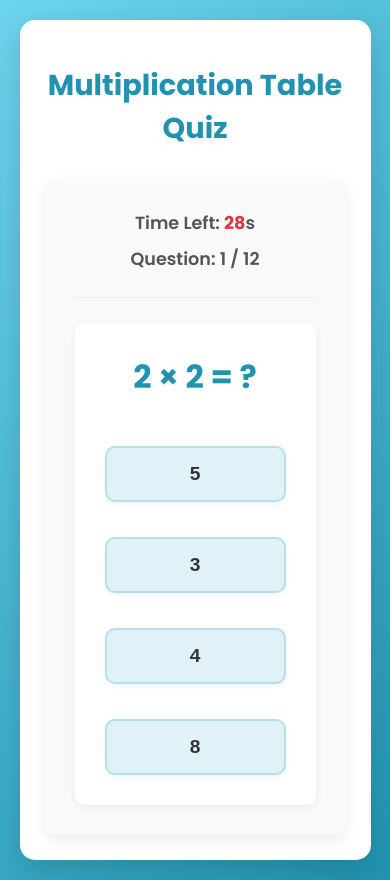
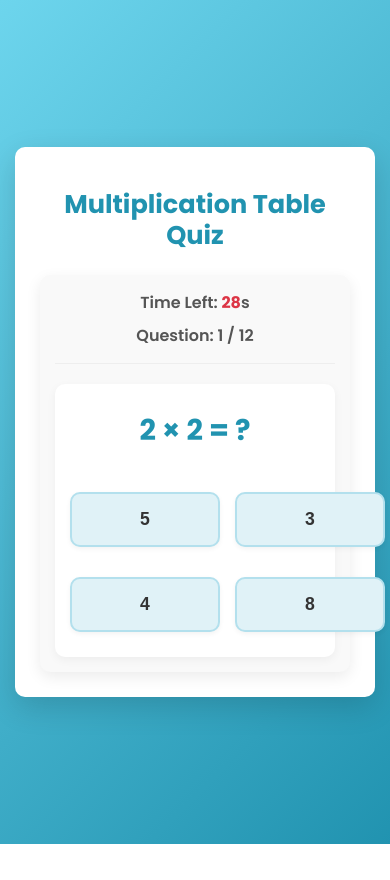
Before and after one commit to michaeltom1/multiplication_app, a plain HTML site: page index.html in a window 390 px wide. Both pictures are taken after a click on the button "Start Quiz". After the commit the page ends 844 px from the top, so only its background shows below. Drawn offline with Linux system fonts and the light colour scheme.

Commit message:
responsiveness

```diff
--- a/script.js
+++ b/script.js
@@ -1,18 +1,18 @@
-if ("serviceWorker" in navigator) {
-  window.addEventListener("load", () => {
-    navigator.serviceWorker
-      .register("/sw.js")
-      .then((registration) => {
-        console.log(
-          "Service Worker registered with scope:",
-          registration.scope
-        );
-      })
-      .catch((error) => {
-        console.error("Service Worker registration failed:", error);
-      });
-  });
-}
+// if ("serviceWorker" in navigator) {
+//   window.addEventListener("load", () => {
+//     navigator.serviceWorker
+//       .register("/sw.js")
+//       .then((registration) => {
+//         console.log(
+//           "Service Worker registered with scope:",
+//           registration.scope
+//         );
+//       })
+//       .catch((error) => {
+//         console.error("Service Worker registration failed:", error);
+//       });
+//   });
+// }
 document.addEventListener("DOMContentLoaded", () => {
   // Get DOM elements
   const tableSelect = document.getElementById("tableSelect");
--- a/style.css
+++ b/style.css
@@ -1,18 +1,16 @@
 /* Basic Reset & Font */
 body {
-  font-family: "Poppins", sans-serif; /* Using Poppins for a modern look */
+    font-family: 'Poppins', sans-serif; /* Using Poppins for a modern look */
     margin: 0;
     display: flex;
     justify-content: center;
     align-items: center;
-  min-height: 100vh;
-  background: linear-gradient(
-    135deg,
-    #6dd5ed,
-    #2193b0
-  ); /* Soft gradient background */
+    min-height: 100vh; /* Full viewport height */
+    background: linear-gradient(135deg, #6dd5ed, #2193b0); /* Soft gradient background */
     color: #333;
-  overflow-y: auto; /* Allow scrolling if content is too tall */
+    overflow-x: hidden; /* Prevent horizontal scroll on smaller screens */
+    padding: 20px; /* Padding around the entire app */
+    box-sizing: border-box; /* Include padding in element's total width and height */
 }
 
 /* Main Container */
@@ -22,10 +20,10 @@ body {
     border-radius: 15px;
     box-shadow: 0 10px 30px rgba(0, 0, 0, 0.15); /* More pronounced shadow */
     text-align: center;
-  width: 90%;
-  max-width: 600px; /* Increased max-width for better layout */
-  margin: 20px auto; /* Add vertical margin for better spacing */
-  box-sizing: border-box; /* Include padding in width calculation */
+    width: 100%; /* Take full width minus padding on smaller screens */
+    max-width: 600px; /* Increased max-width for better layout on larger screens */
+    margin: 0 auto; /* Center horizontally */
+    box-sizing: border-box;
 }
 
 h1 {
@@ -33,6 +31,7 @@ h1 {
     margin-bottom: 30px;
     font-weight: 700;
     font-size: 2.2em;
+    line-height: 1.2; /* Better readability */
 }
 
 /* Settings Panel */
@@ -41,14 +40,22 @@ h1 {
     padding: 25px;
     border-radius: 10px;
     margin-bottom: 30px;
-  box-shadow: inset 0 1px 3px rgba(0, 0, 0, 0.05); /* Subtle inner shadow */
+    box-shadow: inset 0 1px 3px rgba(0,0,0,0.05); /* Subtle inner shadow */
+
+    /* Flexbox for settings groups */
+    display: flex;
+    flex-wrap: wrap; /* Allow items to wrap to the next line */
+    justify-content: center; /* Center items when they wrap */
+    gap: 20px; /* Space between setting groups */
 }
 
 .setting-group {
     display: flex;
     flex-direction: column; /* Stack label and input */
     align-items: center;
-  margin-bottom: 20px;
+    /* Removed margin-bottom here, using gap on parent instead */
+    flex: 1 1 auto; /* Allow groups to grow and shrink */
+    min-width: 250px; /* Minimum width before wrapping */
 }
 
 .setting-group label {
@@ -58,19 +65,18 @@ h1 {
     font-size: 1.1em;
 }
 
-select,
-input[type="number"] {
-  width: 80%; /* Make inputs wider */
+select, input[type="number"] {
+    width: 100%; /* Take full width of its parent (.setting-group) */
     padding: 12px 15px;
     border: 1px solid #ced4da;
     border-radius: 8px;
     font-size: 1em;
-  outline: none; /* Remove default focus outline */
+    outline: none;
     transition: border-color 0.3s ease, box-shadow 0.3s ease;
+    box-sizing: border-box; /* Include padding in width calculation */
 }
 
-select:focus,
-input[type="number"]:focus {
+select:focus, input[type="number"]:focus {
     border-color: #6dd5ed;
     box-shadow: 0 0 0 3px rgba(109, 213, 237, 0.3);
 }
@@ -86,24 +92,28 @@ button {
     font-size: 1.1em;
     font-weight: 600;
     transition: background-color 0.3s ease, transform 0.2s ease;
-  margin-top: 15px;
+    margin-top: 20px; /* More space above button */
     box-shadow: 0 4px 10px rgba(40, 167, 69, 0.2);
+    width: auto; /* Allow button to size naturally */
+    min-width: 150px; /* Ensure a decent size */
 }
 
 button:hover {
     background-color: #218838;
-  transform: translateY(-2px); /* Slight lift effect */
+    transform: translateY(-2px);
     box-shadow: 0 6px 15px rgba(40, 167, 69, 0.3);
 }
 
 #restartButton {
     background-color: #007bff; /* Blue for restart */
     box-shadow: 0 4px 10px rgba(0, 123, 255, 0.2);
+    margin-top: 30px; /* More space above restart button */
 }
 #restartButton:hover {
     background-color: #0056b3;
     box-shadow: 0 6px 15px rgba(0, 123, 255, 0.3);
 }
+
 
 /* Quiz Area */
 .quiz-area {
@@ -114,21 +124,26 @@ button:hover {
 }
 
 .quiz-header {
-  /* New wrapper for header elements */
     display: flex;
     justify-content: space-between;
     align-items: center;
     margin-bottom: 25px;
     padding-bottom: 15px;
     border-bottom: 1px solid #eee;
+    flex-wrap: wrap; /* Allow header elements to wrap */
+    gap: 10px; /* Space between header items when wrapped */
 }
 
-.timer-display,
-.question-count {
+.timer-display, .question-count {
     font-size: 1.2em;
     font-weight: 600;
     color: #555;
+    flex: 1 1 auto; /* Allow items to grow/shrink in header */
+    min-width: 150px; /* Ensure they don't get too small */
 }
+
+.timer-display { text-align: left; }
+.question-count { text-align: right; }
 
 .timer-display span {
     color: #dc3545; /* Red for timer */
@@ -141,11 +156,10 @@ button:hover {
 }
 
 .question-card {
-  /* Wrapper for question and options */
     background-color: #ffffff;
     padding: 30px;
     border-radius: 10px;
-  box-shadow: 0 3px 10px rgba(0, 0, 0, 0.05);
+    box-shadow: 0 3px 10px rgba(0,0,0,0.05);
 }
 
 .question {
@@ -153,13 +167,15 @@ button:hover {
     margin-bottom: 30px;
     color: #2193b0;
     font-weight: 700;
+    word-break: break-word; /* Prevent long equations from overflowing */
 }
 
+/* Default options layout (desktop: 2x2) */
 .options {
     display: grid;
-  grid-template-columns: repeat(2, 1fr);
+    grid-template-columns: repeat(2, 1fr); /* 2 columns */
     gap: 20px; /* Increased gap */
-  margin-bottom: 0; /* No margin below options */
+    margin-bottom: 0;
 }
 
 .option-button {
@@ -173,14 +189,14 @@ button:hover {
     font-weight: 600;
     transition: all 0.2s ease;
     text-align: center;
-  box-shadow: 0 2px 5px rgba(0, 0, 0, 0.05);
+    box-shadow: 0 2px 5px rgba(0,0,0,0.05);
 }
 
 .option-button:hover {
     background-color: #c0e6f2;
     border-color: #6dd5ed;
-  transform: translateY(-3px); /* Lift effect on hover */
-  box-shadow: 0 4px 10px rgba(0, 0, 0, 0.1);
+    transform: translateY(-3px);
+    box-shadow: 0 4px 10px rgba(0,0,0,0.1);
 }
 
 .option-button.correct {
@@ -199,8 +215,8 @@ button:hover {
 
 .option-button:disabled {
     cursor: not-allowed;
-  opacity: 0.8; /* Slightly less opaque */
-  transform: none; /* No lift effect when disabled */
+    opacity: 0.8;
+    transform: none;
     box-shadow: none;
 }
 
@@ -229,53 +245,115 @@ button:hover {
     font-weight: 700;
     color: #333;
 }
-#correctAnswers {
-  color: #28a745;
-}
-#incorrectAnswers {
-  color: #dc3545;
-}
-#timeTaken {
-  color: #007bff;
-}
+#correctAnswers { color: #28a745; }
+#incorrectAnswers { color: #dc3545; }
+#timeTaken { color: #007bff; }
+
 
 .hidden {
     display: none !important;
 }
 
-/* Responsive adjustments */
-@media (max-width: 480px) {
+/* --- Responsive adjustments (Media Queries) --- */
+
+/* For smaller screens (e.g., phones in portrait) */
+@media (max-width: 768px) {
+    body {
+        padding: 15px; /* Reduce overall padding */
+    }
     .container {
+        padding: 25px; /* Reduce container padding */
+        border-radius: 10px; /* Slightly less rounded corners */
+    }
+    h1 {
+        font-size: 1.8em; /* Smaller title */
+        margin-bottom: 25px;
+    }
+
+    /* Settings Panel adjustments */
+    .settings-panel {
+        padding: 20px;
+        flex-direction: column; /* Stack setting groups vertically */
+        gap: 15px;
+    }
+    .setting-group {
+        min-width: unset; /* Remove min-width to allow full flexibility */
+        width: 100%; /* Take full width */
+    }
+    button {
+        padding: 10px 20px;
+        font-size: 1em;
+        margin-top: 15px;
+    }
+    #restartButton {
+        margin-top: 25px;
+    }
+
+    /* Quiz Area adjustments */
+    .quiz-area {
         padding: 25px;
     }
-  h1 {
+    .quiz-header {
+        flex-direction: column; /* Stack timer and question count */
+        align-items: stretch; /* Stretch to fill width */
+        text-align: center;
+        gap: 8px; /* Reduce gap */
+        margin-bottom: 20px;
+    }
+    .timer-display, .question-count {
+        font-size: 1.1em;
+        text-align: center; /* Center align text */
+        width: 100%; /* Take full width */
+    }
+
+    .question-card {
+        padding: 25px 15px; /* Adjust padding */
+    }
+    .question {
+        font-size: 2em; /* Smaller question font */
+        margin-bottom: 25px;
+    }
+
+    /* Answer options: 2 rows, 2 columns on mobile */
+    .options {
+        grid-template-columns: repeat(2, 1fr); /* Still 2 columns */
+        gap: 15px; /* Slightly reduced gap */
+    }
+    .option-button {
+        font-size: 1.2em; /* Slightly smaller option text */
+        padding: 15px 10px;
+        min-height: 60px; /* Ensure buttons have minimum height */
+    }
+
+    /* Results Area adjustments */
+    .results-area {
+        padding: 25px;
+    }
+    .results-area h2 {
         font-size: 1.8em;
     }
-  .setting-group {
-    flex-direction: column;
-    align-items: stretch;
-  }
-  select,
-  input[type="number"] {
-    width: 100%;
-  }
-  .quiz-header {
-    flex-direction: column;
-    align-items: center;
-  }
-  .timer-display,
-  .question-count {
-    margin-bottom: 10px;
+    .results-area p {
         font-size: 1.1em;
     }
+}
+
+/* For even smaller screens (e.g., iPhone SE, very narrow devices) */
+@media (max-width: 400px) {
+    h1 {
+        font-size: 1.6em;
+    }
+    .settings-panel, .quiz-area, .results-area {
+        padding: 15px;
+    }
     .question {
-    font-size: 2em;
-  }
-  .options {
-    grid-template-columns: 1fr; /* Stack options on small screens */
+        font-size: 1.8em;
     }
     .option-button {
-    font-size: 1.2em;
-    padding: 15px 10px;
+        font-size: 1.1em;
+        padding: 12px 8px;
+        min-height: 55px;
+    }
+    .timer-display, .question-count {
+        font-size: 1em;
     }
 }
```
Lines whose indentation alone changed are shown as unchanged.
